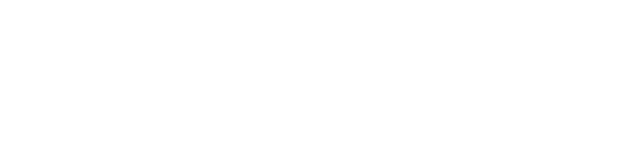
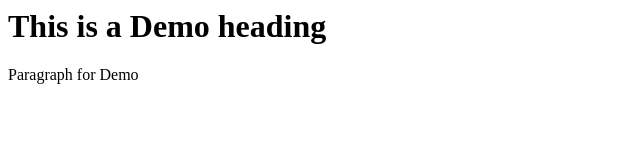
Before and after one commit to RohitKashyan/rohit_demo, a plain HTML site: page index.html in a window 1280 px wide. Shown: the whole page, without its empty margins (0-640 px from the left). Drawn offline with Linux system fonts and the light colour scheme.

Commit message:
Added h1 & p tag.
Add a heading & paragraph tag.

```diff
--- a/index.html
+++ b/index.html
@@ -1,7 +1,9 @@
 <html>
-	<head>
-	</head>
+<head>
+</head>
 	<title>demo</title>
 <body>
-	</body>
+	<h1>This is a Demo heading</h1>
+	<p>Paragraph for Demo </p>
+</body>
 </html>
```
